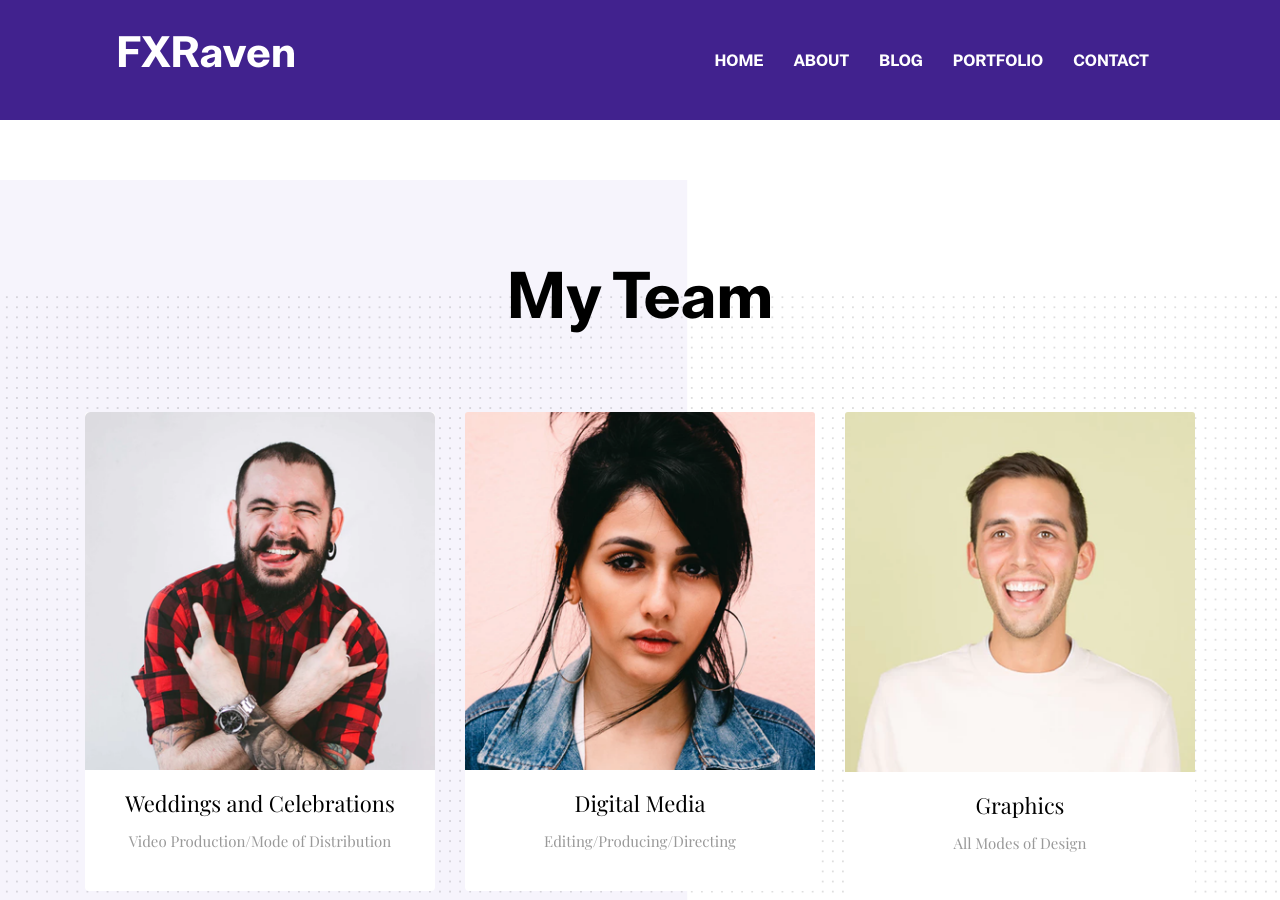
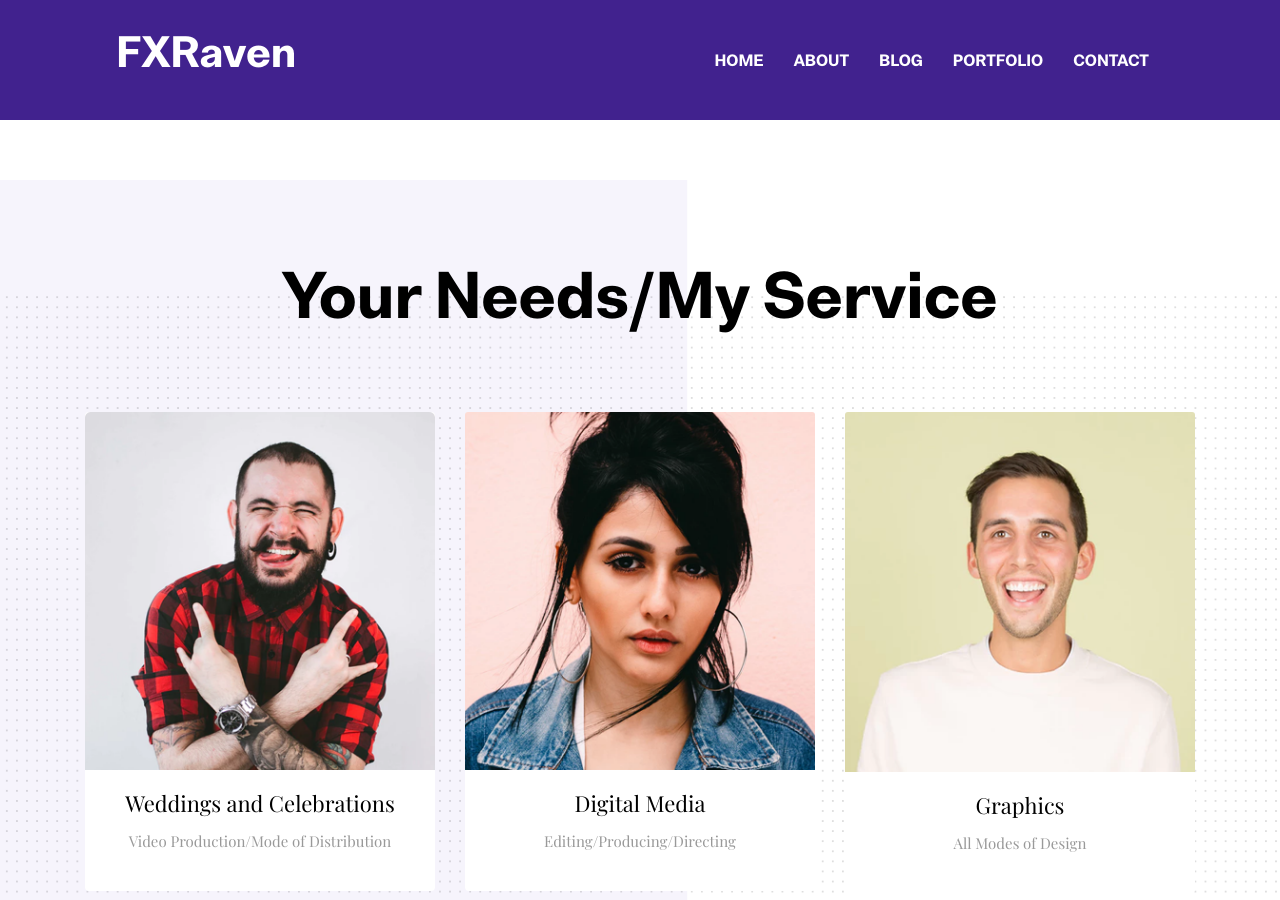
Before and after one commit to Vision-Live/FXRaven, a Jekyll site: the page built from _pages/about.md, in a window 1280 px wide and 900 px high, scrolled down 1395 px. Built offline with Jekyll 4.4.1, drawn with Linux system fonts in a browser that asks for light colours.

Commit message:
Update team-section.html

```diff
--- a/_includes/team-section.html
+++ b/_includes/team-section.html
@@ -4,7 +4,7 @@
   <div class="container">
     <div class="row">
       <div class="col-12 text-center">
-        <h2 class="section-title">My Team</h2>
+        <h2 class="section-title">Your Needs/My Service</h2>
       </div>
       {% for team-member in site.data.settings.team %}
       <div class="col-md-4 col-sm-6 mb-4 mb-md-0">
```
